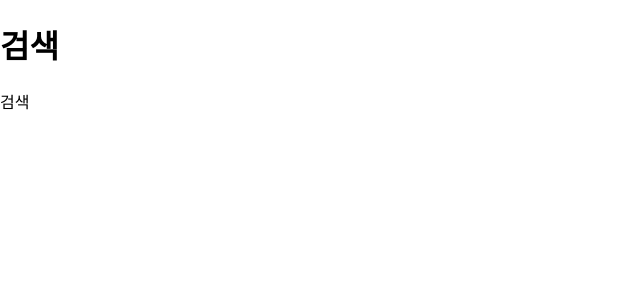
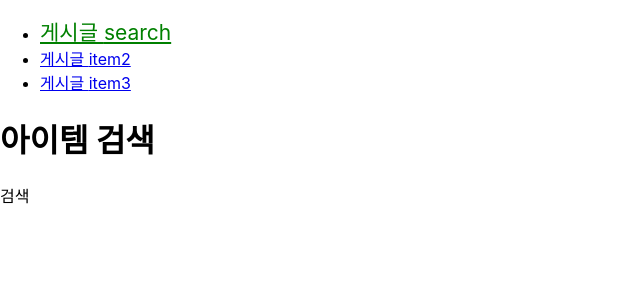
Before and after one commit to kjhss2/dundrop, a React (Create React App) app: page /search in a window 1280 px wide. Shown: the top 300 px of the page, without its empty margins (0-640 px from the left). Built offline with nearby package versions, Linux system fonts and the light colour scheme.

Commit message:
* working header

```diff
--- a/package.json
+++ b/package.json
@@ -6,6 +6,7 @@
     "@redux-devtools/extension": "^3.2.2"
   },
   "dependencies": {
+    "@mui/material": "^5.5.2",
     "@testing-library/jest-dom": "^5.16.2",
     "@testing-library/react": "^12.1.4",
     "@testing-library/user-event": "^13.5.0",
--- a/src/App.js
+++ b/src/App.js
@@ -10,6 +10,7 @@ import { setDimension } from './actions/commonAction';
 import Home from './pages/Home';
 import Search from './pages/Search';
 import NotFound from './pages/NotFound';
+import Header from './pages/Header';
 
 function App() {
 
@@ -31,11 +32,14 @@ function App() {
   }, [handleResize]);
 
   return (
-    <Routes>
-      <Route path="/" element={<Home />} />
-      <Route path="/search" element={<Search />} />
-      <Route path="*" element={<NotFound />} />
-    </Routes>
+    <>
+      <Header />
+      <Routes>
+        <Route path="/" element={<Home />} />
+        <Route path="/search" element={<Search />} />
+        <Route path="*" element={<NotFound />} />
+      </Routes>
+    </>
   );
 }
 
--- /dev/null
+++ b/src/pages/Header.js
@@ -0,0 +1,31 @@
+import React from "react";
+import { NavLink } from 'react-router-dom';
+
+const Header = () => {
+  return (
+    <ul>
+      <MenuItem url={'search'} />
+      <MenuItem url={'item2'} />
+      <MenuItem url={'item3'} />
+    </ul>
+  );
+};
+
+const MenuItem = ({ url }) => {
+  const activeStyle = {
+    color: 'green',
+    fontSize: 21,
+  };
+  return (
+    <li>
+      <NavLink
+        to={`/${url}`}
+        style={({ isActive }) => (isActive ? activeStyle : undefined)}
+      >
+        게시글 {url}
+      </NavLink>
+    </li>
+  );
+};
+
+export default Header;
--- a/src/pages/NotFound.js
+++ b/src/pages/NotFound.js
@@ -2,8 +2,18 @@ import React from "react";
 
 const NotFound = () => {
   return (
-    <div>
-      <h1>Not Found.</h1>
+    <div
+      style={{
+        display: 'flex',
+        alignItems: 'center',
+        justifyContent: 'center',
+        fontSize: 64,
+        position: 'absolute',
+        width: '100%',
+        height: '100%',
+      }}
+    >
+      404 - 잘못된 접근입니다.
     </div>
   );
 };
--- a/src/pages/Search.js
+++ b/src/pages/Search.js
@@ -3,7 +3,7 @@ import React from "react";
 const Search = () => {
   return (
     <div>
-      <h1>검색</h1>
+      <h1>아이템 검색</h1>
       <p>검색</p>
     </div>
   );
```
Also changed, not shown: 1 other file (tests, documents, lock files or other folders).
